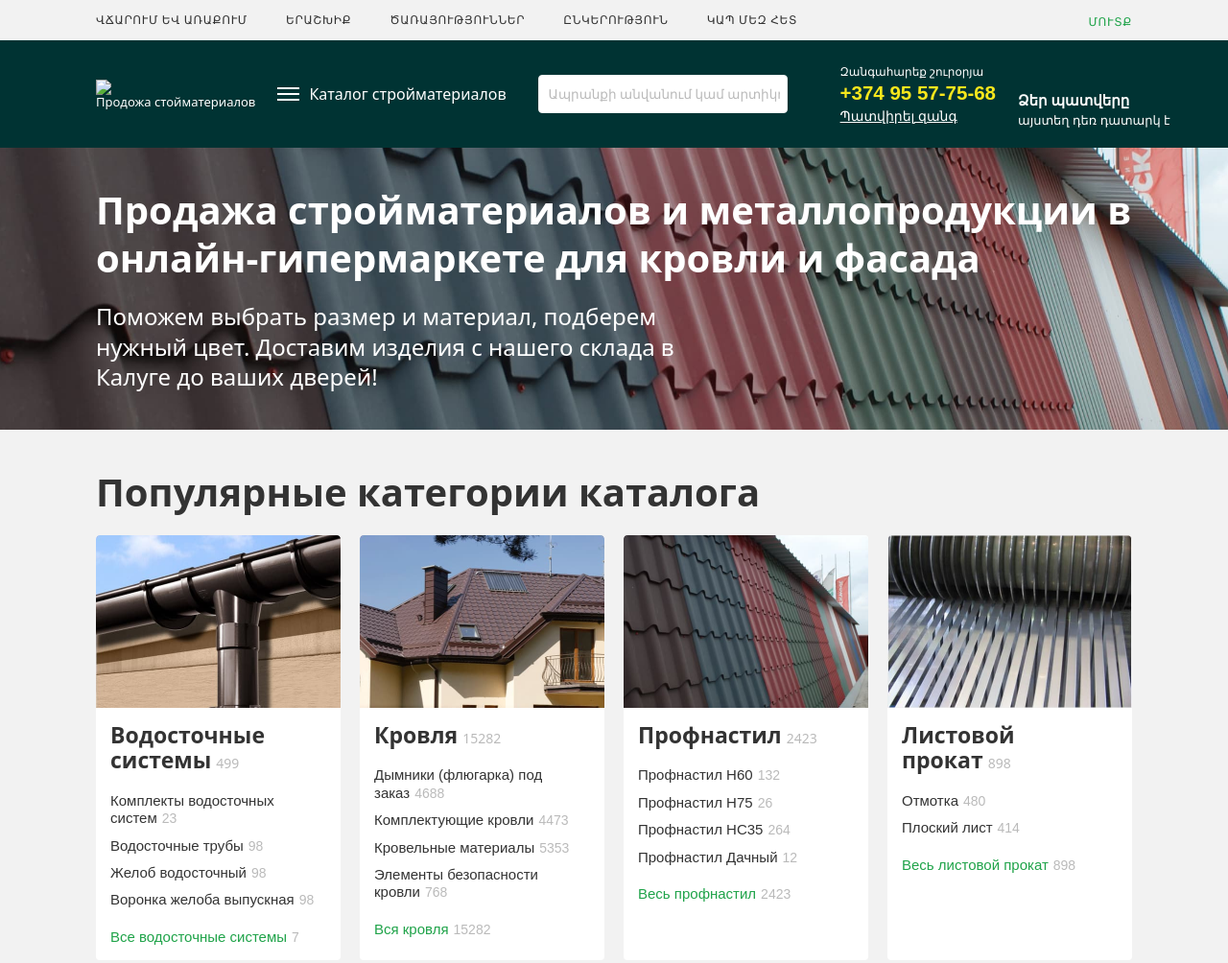
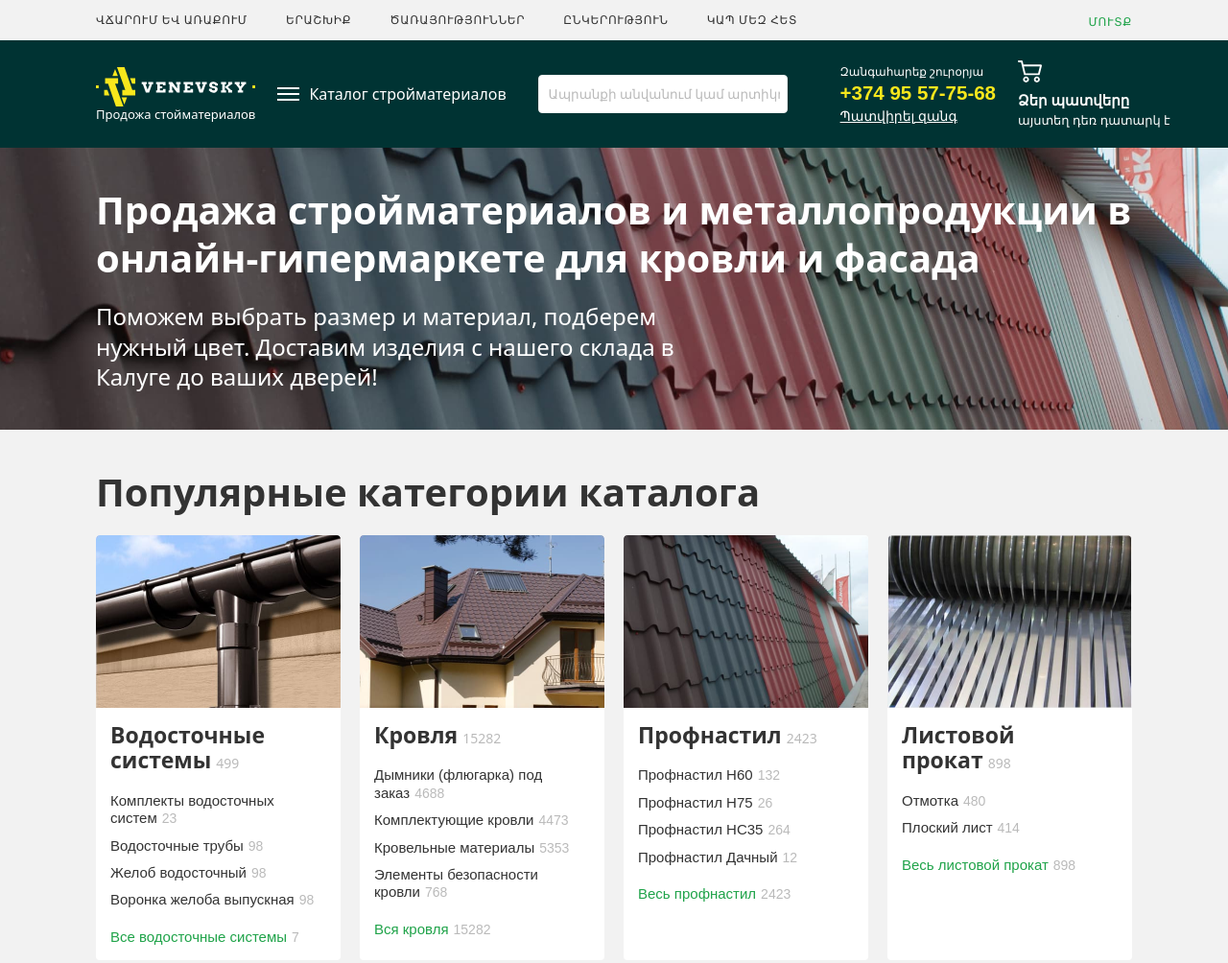
Before and after one commit to Hayk56/hay, a plain HTML site: page index.html in a window 1280 px wide. Shown: the top 1004 px of the page at 96% size. Drawn offline with Linux system fonts and the light colour scheme; files whose address does not match are found by name.

Commit message:
Update index.html

```diff
--- a/index.html
+++ b/index.html
@@ -58,7 +58,7 @@
                   <div class="order-callback mobile-nav__order-callback"><span class="order-callback__description">Զանգահարեք շուրօրյա</span><a class="order-callback__phone" href="tel:+37495577568">+374 95 57-75-68</a><a class="js-popup-link order-callback__link" href="#popup-consultation">Պատվիրել զանգ</a></div>
                 </div>
               </div>
-            </div><a class="logo header-main__logo" href="/"><img class="logo__img" src="static/images/general/logo.svg"><span class="logo__text">Продожа стойматериалов</span></a>
+            </div><a class="logo header-main__logo" href="/"><img class="logo__img" src="logo.svg"><span class="logo__text">Продожа стойматериалов</span></a>
             <div class="catalog-nav header-main__catalog-nav">
               <div class="catalog-nav__header">
                 <div class="sandwich">
@@ -371,11 +371,11 @@
                 </div>
               </div><a class="header-phone-mobile header-main__header-mobile-phone" href="tel:+37495577568">
                 <svg class="svg-sprite-icon icon-phone header-phone-mobile__icon">
-                  <use xlink:href="static/images/svg/symbol/sprite.svg#phone"></use>
+                  <use xlink:href="sprite.svg#phone"></use>
                 </svg></a>
               <div class="order-callback header-main__order-callback"><span class="order-callback__description">Զանգահարեք շուրօրյա</span><a class="order-callback__phone" href="tel:+37495577568">+374 95 57-75-68</a><a class="js-popup-link order-callback__link" href="#popup-consultation">Պատվիրել զանգ</a></div><a class="basket-prev header-main__basket-prev" href="">
                 <svg class="svg-sprite-icon icon-cart basket-prev__icon">
-                  <use xlink:href="static/images/svg/symbol/sprite.svg#cart"></use>
+                  <use xlink:href="sprite.svg#cart"></use>
                 </svg><span class="basket-prev__title">Ձեր պատվերը</span>
                 <spna class="basket-prev__count">այստեղ դեռ դատարկ է</spna><span class="basket-prev__number">98</span></a>
             </div>
```
